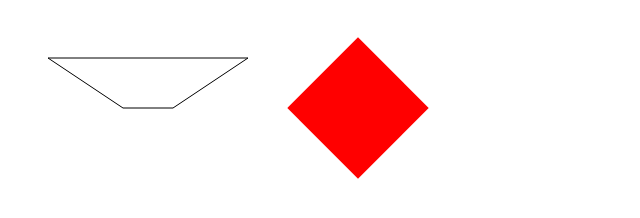
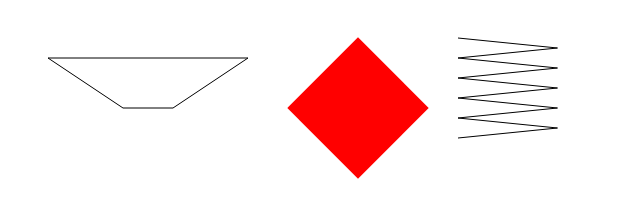
Before and after one commit to jswill88/data-structures-and-algorithms, a website: page 401-javascript/eloquentJavascriptProblems/shapes.html in a window 1280 px wide. Shown: the whole page, without its empty margins (0-640 px from the left). Drawn offline with Linux system fonts and the light colour scheme.

Commit message:
Complete zigzag shape challenge

```diff
--- a/401-javascript/eloquentJavascriptProblems/shapes.html
+++ b/401-javascript/eloquentJavascriptProblems/shapes.html
@@ -44,5 +44,20 @@
                   cx.resetTransform()
             }
             redDiamond(100, 300, 50)
+
+            const zigZag = (length, x, y) => {
+                  cx.beginPath()
+                  const distance = Math.sqrt(length * length - 100)
+                  cx.moveTo(x,y)
+                  for(let i = 0; i < 11; i++) {
+                        if(!(i % 2)) {
+                              cx.lineTo(x, y + i * 10)
+                        } else {
+                              cx.lineTo(x + distance, y + i * 10)
+                        }
+                  }
+                  cx.stroke()
+            }
+            zigZag(100, 450, 30)
       </script>
 </body>
```
